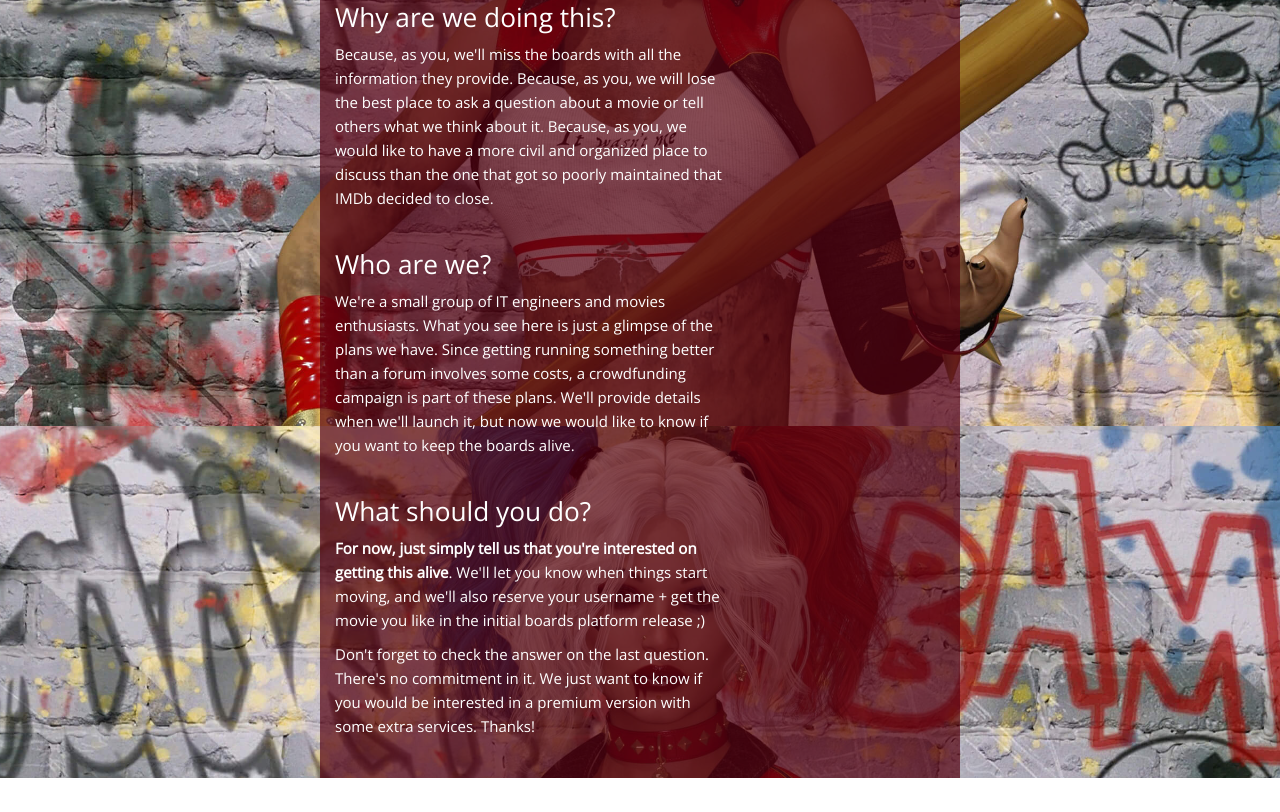
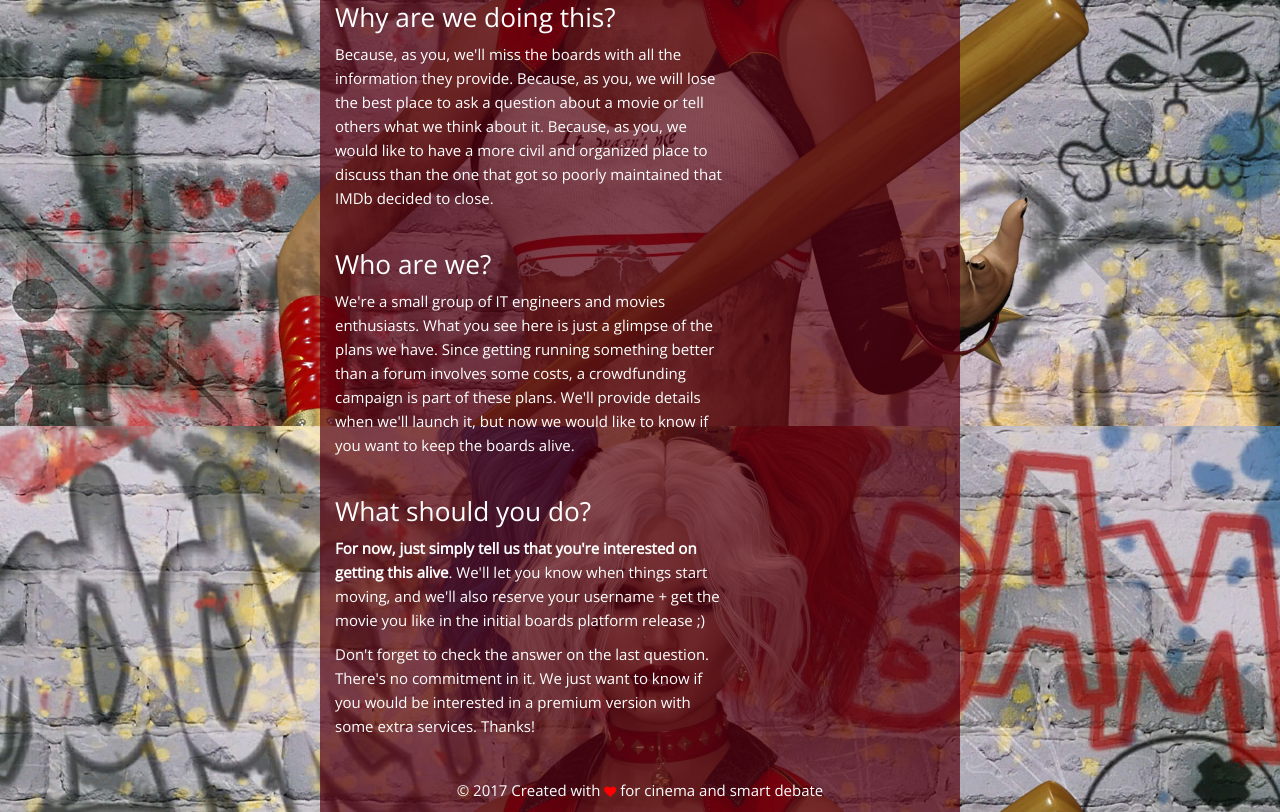
Before and after one commit to moviepanel/pending-site, a plain HTML site: page index.html in a window 1280 px wide. Shown: the part 1174-1986 px from the top of the page. Before the commit the page ends 1952 px from the top, so only its background shows below. Drawn offline with nearby package versions, Linux system fonts and the light colour scheme.

Commit message:
Add footer and email button

```diff
--- a/index.html
+++ b/index.html
@@ -150,7 +150,11 @@
 		<div class="col-xs-12 col-sm-10 col-md-8 col-lg-6 col-xs-offset-0 col-sm-offset-1 col-md-offset-2 col-lg-offset-3 wrapper">
 			<nav class="sticky-top navbar navbar-light pull-right">
 				<!-- <a class="btn btn-social-icon btn-facebook" href="https://www.facebook.com/Movie-Panels-424960941181570/" onclick="ga('send', 'social', 'Facebook', 'open', '@moviepanels');"><i class="fa fa-facebook"></i></a> -->
+
+				<a class="btn btn-social-icon btn-email navbar-brand" href="mailto:team@moviepanels.com"><i class="fa fa-envelope"></i></a>
+
 				<a class="btn btn-social-icon btn-twitter navbar-brand" href="https://twitter.com/MoviePanels" onclick="ga('send', 'social', 'Twitter', 'open', '@moviepanels');"><i class="fa fa-twitter"></i></a>
+
 			</nav>
 			<div class="row">
 			<div class="col-xs-4 col-md-2 logo">
@@ -212,8 +216,9 @@
 				</section>
 			</div>
 
-			<footer class="footer">
-			</footer>
+			<footer class="footer text-xs-center clearfix row">
+                       <p class="text-center created col-xs-12">&copy; 2017  Created with <i class="fa fa-heart" aria-hidden="true" style="color:red; font-size:12px"></i> for cinema and smart debate </p>
+            </footer>
 		</div>
 		<script>
 		  (function(i,s,o,g,r,a,m){i['GoogleAnalyticsObject']=r;i[r]=i[r]||function(){
```
